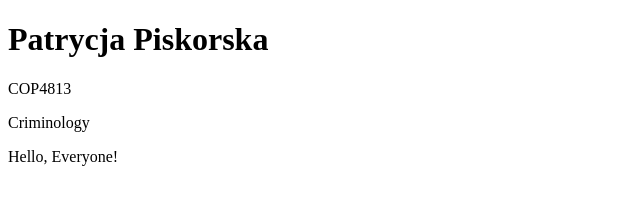
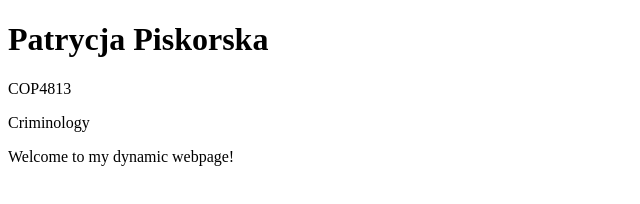
Before and after one commit to ppiskorska/time-of-day, a plain HTML site: page index.html in a window 1280 px wide. Shown: the whole page, without its empty margins (0-640 px from the left). Drawn offline with Linux system fonts and the light colour scheme.

Commit message:
index.html

```diff
--- a/index.html
+++ b/index.html
@@ -2,12 +2,12 @@
 <html lang="en">
 <head>
     <meta charset="UTF-8">
-    <title>My Basic HTML Page</title>
+    <title>Time of Day</title>
 </head>
 <body>
     <h1>Patrycja Piskorska</h1>
     <p>COP4813</p>
     <p>Criminology</p>
-    <p>Hello, Everyone!</p>
+    <p>Welcome to my dynamic webpage!</p>
 </body>
 </html>
```
